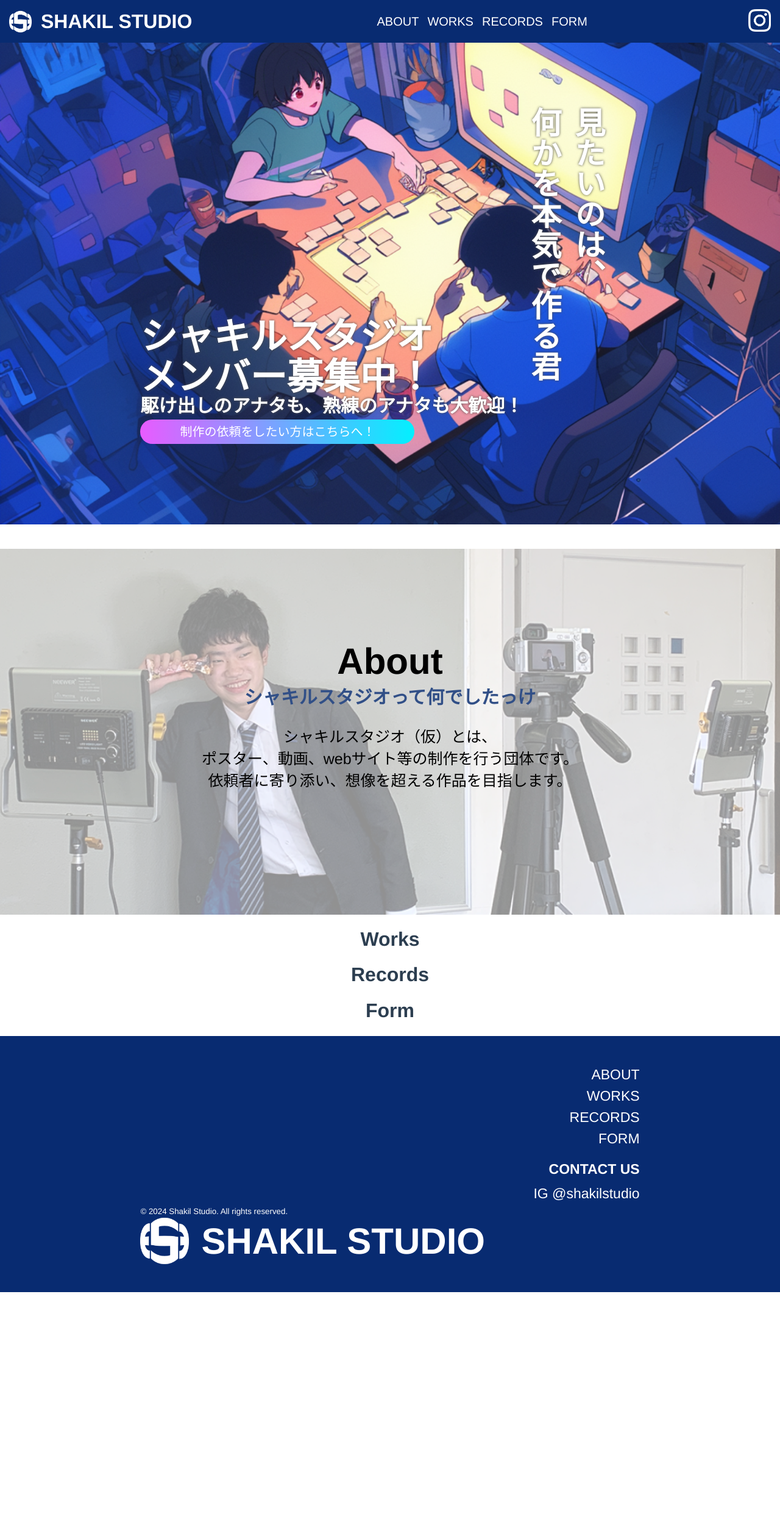
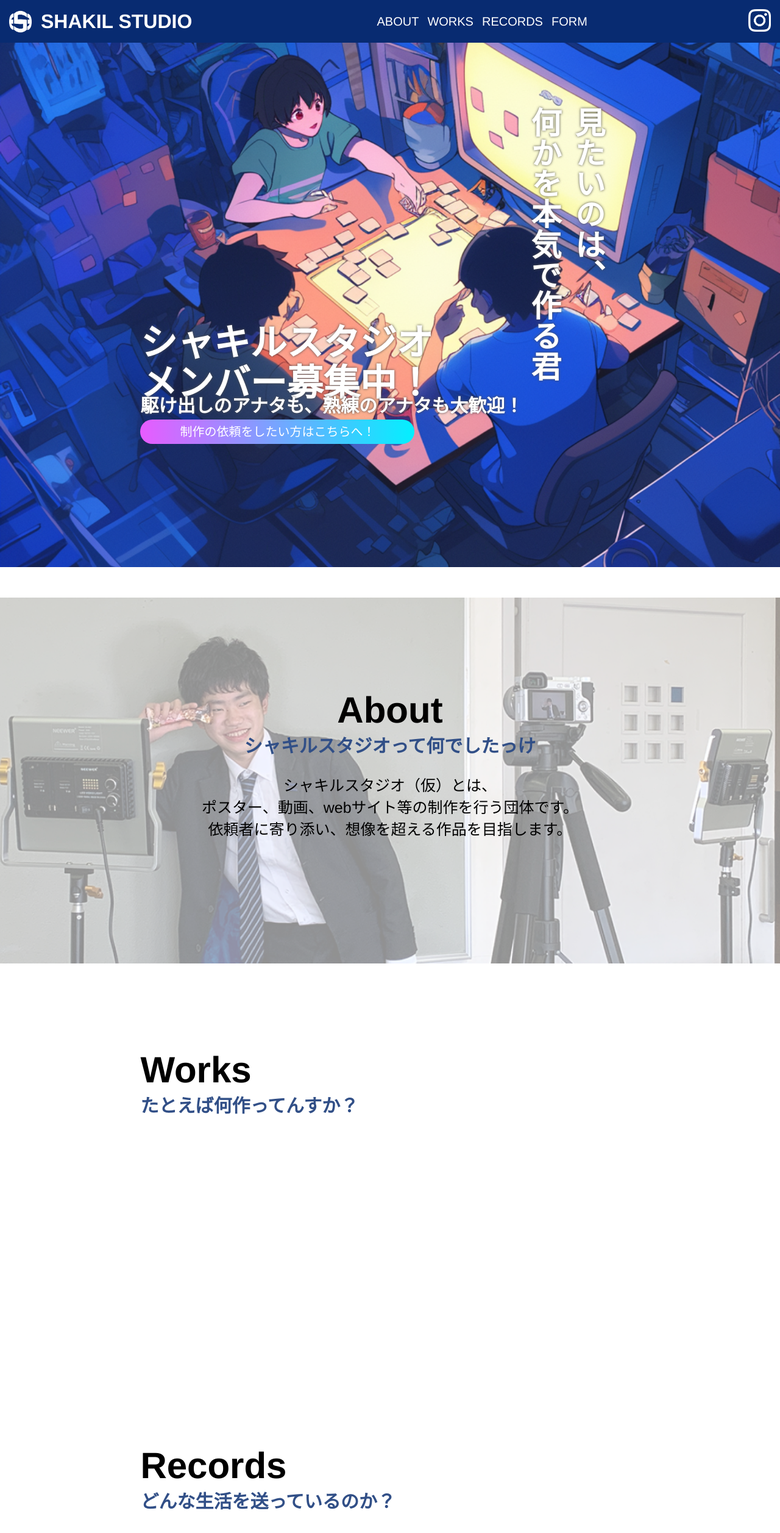
Before and after one commit to umasiyo/shakivue, a Vue app: page / in a window 1280 px wide. Shown: the top 2514 px of the page at 61% size. Before the commit the page ends 2160 px from the top, so only its background shows below. Built offline with nearby package versions, Linux system fonts and the light colour scheme.

Commit message:
全体の枠組み完成。リンクの結びつけも完了。

```diff
--- a/src/App.vue
+++ b/src/App.vue
@@ -53,6 +53,6 @@ export default {
   color: #2c3e50;
   margin-top: 60px;
 }
-html{ font-size: 100%; }
+html{ font-size: 100%; scroll-behavior: smooth; }
 body{ margin: 0; padding: 0; }
 </style>
--- a/src/components/About.vue
+++ b/src/components/About.vue
@@ -1,13 +1,13 @@
 <template>
-  <div class="about">
-    <div class="toumei">
-      <div class="text">
-        <h1>About</h1>
-        <h2>シャキルスタジオって何でしたっけ</h2>
-        <p>シャキルスタジオ（仮）とは、<br>ポスター、動画、webサイト等の制作を行う団体です。<br>依頼者に寄り添い、想像を超える作品を目指します。</p>
-      </div>
+<section class="about" id="About">
+  <div class="toumei">
+    <div class="text">
+      <h1>About</h1>
+      <h2>シャキルスタジオって何でしたっけ</h2>
+      <p>シャキルスタジオ（仮）とは、<br>ポスター、動画、webサイト等の制作を行う団体です。<br>依頼者に寄り添い、想像を超える作品を目指します。</p>
     </div>
   </div>
+</section>
 </template>
 
 <script>
@@ -19,7 +19,7 @@ export default {
 <!-- ここでのCSSはこのcomponentでしか使用できない -->
 <style scoped>
 /* *{border:solid 1px red;} */
-.about{
+section{
   display: block;
   width: 100%;
   height: 600px;
--- a/src/components/Footer.vue
+++ b/src/components/Footer.vue
@@ -3,15 +3,15 @@
   <div class="right">
     <nav>
       <ul class="nav">
-        <li><a href="https://vuejs.org" target="_blank" rel="noopener">ABOUT</a></li>
-        <li><a href="https://forum.vuejs.org" target="_blank" rel="noopener">WORKS</a></li>
-        <li><a href="https://chat.vuejs.org" target="_blank" rel="noopener">RECORDS</a></li>
-        <li><a href="https://twitter.com/vuejs" target="_blank" rel="noopener">FORM</a></li>
+        <li><a href="#About">ABOUT</a></li>
+        <li><a href="#Works">WORKS</a></li>
+        <li><a href="#Records">RECORDS</a></li>
+        <li><a href="#Form">FORM</a></li>
       </ul>
     </nav>
     <h3>CONTACT US</h3>
     <div class="insta">
-      <a href="https://www.instagram.com/" target="_blank" rel="noopener">IG @shakilstudio</a>
+      <a href="https://www.instagram.com/shakilstudio.temp/" target="_blank" rel="noopener">IG @shakilstudio</a>
     </div>
   </div>
   <div class="left">
@@ -33,7 +33,7 @@ export default {
 <!-- ここでのCSSはこのcomponentでしか使用できない -->
 <style scoped>
 /* *{border:solid 1px red;} */
-footer{ background: #082B71; width: 100%; height: 420px; color: white; }
+footer{ background-color: #082B71; width: 100%; height: 420px; color: white; }
 .right { text-align: right; position: relative; top: 50px; right: 18%; }
 .nav{
   font-size: 23px;
--- a/src/components/Form.vue
+++ b/src/components/Form.vue
@@ -1,7 +1,10 @@
 <template>
-  <div class="Form">
+<section class="form" id="Form">
+  <div class="text">
     <h1>Form</h1>
+    <h2>参加したい？歓迎するよ！</h2>
   </div>
+</section>
 </template>
 
 <script>
@@ -13,4 +16,8 @@ export default {
 <!-- ここでのCSSはこのcomponentでしか使用できない -->
 <style scoped>
 /* *{border:solid 1px red;} */
+section{ width: 100%; height: 600px; background-color: white; }
+.text{ width: 80%; text-align: left; position: relative; top: 15%; left: 18%; margin: 0; padding: 0;}
+.text h1{ font-size: 60px; color: black; margin-bottom: 0; }
+.text h2{ font-size: 30px; color: #314F87; margin-top: 0; }
 </style>
--- a/src/components/Header.vue
+++ b/src/components/Header.vue
@@ -1,4 +1,5 @@
 <template>
+<a href="#Top">
 <header class="wrapper">
   <div class="shakilstudio">
     <a href="https://umasiyo.github.io/shakivue/">
@@ -9,19 +10,20 @@
   <div>
     <nav>
       <ul class="nav">
-        <li><a href="https://vuejs.org" target="_blank" rel="noopener">ABOUT</a></li>
-        <li><a href="https://forum.vuejs.org" target="_blank" rel="noopener">WORKS</a></li>
-        <li><a href="https://chat.vuejs.org" target="_blank" rel="noopener">RECORDS</a></li>
-        <li><a href="https://twitter.com/vuejs" target="_blank" rel="noopener">FORM</a></li>
+        <li><a href="#About">ABOUT</a></li>
+        <li><a href="#Works">WORKS</a></li>
+        <li><a href="#Records">RECORDS</a></li>
+        <li><a href="#Form">FORM</a></li>
       </ul>
     </nav>
   </div>
   <div class="insta_logo">
-    <a href="https://www.instagram.com/" target="_blank" rel="noopener">
+    <a href="https://www.instagram.com/shakilstudio.temp/" target="_blank" rel="noopener">
       <img src="../assets/ig_logo.png" alt="Instagram_logo" class="logo">
     </a>
   </div>
 </header>
+</a>
 </template>
 
 <script>
@@ -36,7 +38,6 @@ header{
   position: fixed;
   top: 0;
   left: 0;
-  margin: 0;
   width: 100%;
   height: 70px;
   z-index: 10;
--- a/src/components/Records.vue
+++ b/src/components/Records.vue
@@ -1,7 +1,10 @@
 <template>
-  <div class="Records">
+<section class="Records" id="Records">
+  <div class="text">
     <h1>Records</h1>
+    <h2>どんな生活を送っているのか？</h2>
   </div>
+</section>
 </template>
 
 <script>
@@ -13,4 +16,8 @@ export default {
 <!-- ここでのCSSはこのcomponentでしか使用できない -->
 <style scoped>
 /* *{border:solid 1px red;} */
+section{ width: 100%; height: 600px; background-color: white; }
+.text{ width: 80%; text-align: left; position: relative; top: 15%; left: 18%; margin: 0; padding: 0;}
+.text h1{ font-size: 60px; color: black; margin-bottom: 0; }
+.text h2{ font-size: 30px; color: #314F87; margin-top: 0; }
 </style>
--- a/src/components/Top.vue
+++ b/src/components/Top.vue
@@ -1,10 +1,10 @@
 <template>
-  <div class="top">
-    <h1>シャキルスタジオ<br>メンバー募集中！</h1>
-    <h2>駆け出しのアナタも、熟練のアナタも大歓迎！</h2>
-    <a class="button" href="https://umasiyo.github.io/shakivue/" target="_blank" rel="noopener">制作の依頼をしたい方はこちらへ！</a>
-    <h3>見たいのは、<br>何かを本気で作る君</h3>
-  </div>
+<section class="top" id="Top">
+  <h1>シャキルスタジオ<br>メンバー募集中！</h1>
+  <h2>駆け出しのアナタも、熟練のアナタも大歓迎！</h2>
+  <a class="button" href="https://umasiyo.github.io/shakivue/" target="_blank" rel="noopener">制作の依頼をしたい方はこちらへ！</a>
+  <h3>見たいのは、<br>何かを本気で作る君</h3>
+</section>
 </template>
 
 <script>
@@ -16,7 +16,7 @@ export default {
 <!-- ここでのCSSはこのcomponentでしか使用できない -->
 <style scoped>
 /* *{border:solid 1px red;} */
-.top {
+section{
   display: block;
   text-align: left;
   font-family: sans-serif;
@@ -29,6 +29,7 @@ export default {
   background-image: url(../assets/top.png);
   background-repeat: no-repeat;
   object-fit: cover;
+  padding-top: 70px;
 }
 .top h1{
   font-size: 60px;/*min20px,max60px*/
--- a/src/components/Works.vue
+++ b/src/components/Works.vue
@@ -1,7 +1,10 @@
 <template>
-  <div class="Works">
+<section class="ｗorks" id="Works">
+  <div class="text">
     <h1>Works</h1>
+    <h2>たとえば何作ってんすか？</h2>
   </div>
+</section>
 </template>
 
 <script>
@@ -13,4 +16,12 @@ export default {
 <!-- ここでのCSSはこのcomponentでしか使用できない -->
 <style scoped>
 /* *{border:solid 1px red;} */
+section{
+  width: 100%;
+  height: 600px;
+  background-color: white;
+}
+.text{ width: 80%; text-align: left; position: relative; top: 15%; left: 18%; margin: 0; padding: 0;}
+.text h1{ font-size: 60px; color: black; margin-bottom: 0; }
+.text h2{ font-size: 30px; color: #314F87; margin-top: 0; }
 </style>
```
Also changed, not shown: 7 other files (tests, documents, lock files or other folders).
